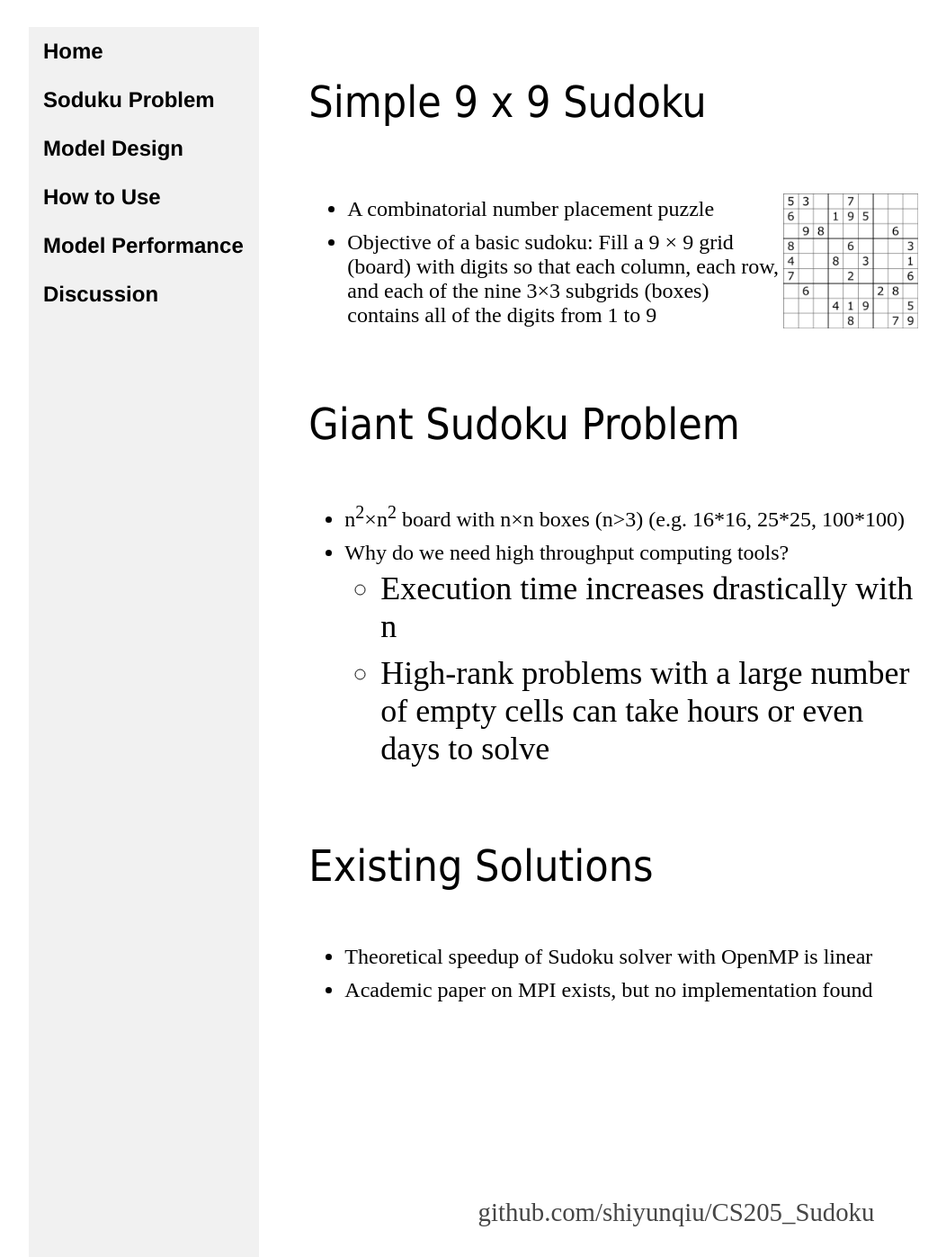
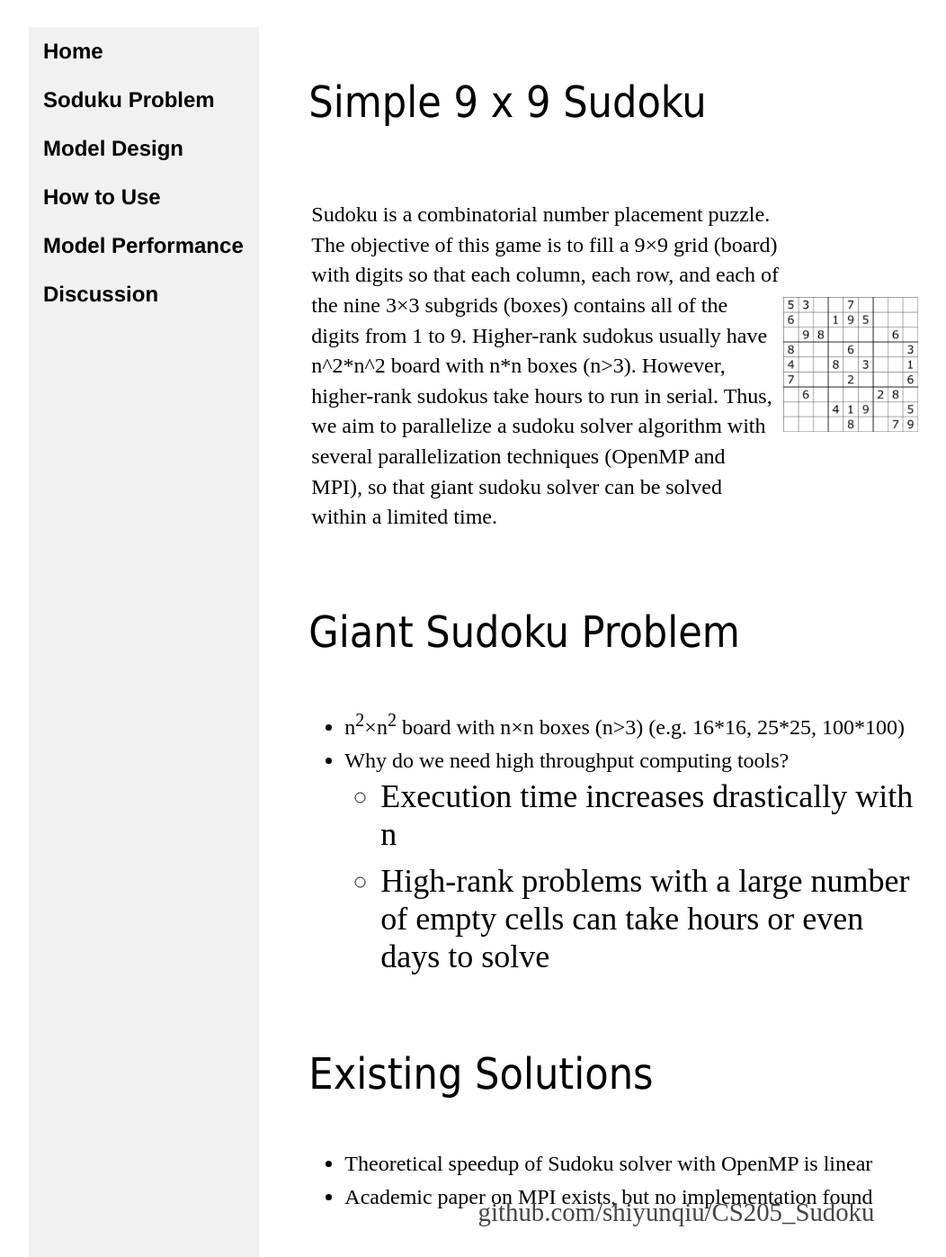
Before and after one commit to shuxiangru/CS205_G1.github.io, a Jekyll site: the page built from sudoku/index.html, in a window 1280 px wide and 1397 px high. Shown: the whole window at 90% size, without its empty margins (96-1148 px from the left). Built offline with Jekyll 4.4.1, drawn with Linux system fonts in a browser that asks for light colours.

Commit message:
Update index.html

```diff
--- a/sudoku/index.html
+++ b/sudoku/index.html
@@ -9,11 +9,15 @@ title: sudoku intro
 			<p class="subtitle">Simple 9 x 9 Sudoku</p>
 			<table>
 				<tr>
-					<td><ul>
-					  <li>A combinatorial number placement puzzle</li>
-					  <li>Objective of a basic sudoku: Fill a 9 × 9 grid (board) with digits so that each column,
-						  each row, and each of the nine 3×3 subgrids (boxes) contains all of the digits from 1 to 9</li>
-					</ul></td>
+					<td>
+					 <p>
+						 Sudoku is a combinatorial number placement puzzle. The objective of this game is to fill a 9×9 grid (board) with digits
+						 so that each column, each row, and each of the nine 3×3 subgrids (boxes) contains all of the digits from 1 to 9.
+						 Higher-rank sudokus usually have n^2*n^2 board with n*n boxes (n>3). However, higher-rank sudokus take hours to run in serial.
+						 Thus, we aim to parallelize a sudoku solver algorithm with several parallelization techniques (OpenMP and MPI),
+						 so that giant sudoku solver can be solved within a limited time.
+					</p>
+					</td>
 					<td><img src="/CS205_G1.github.io/img/basic_sudoku.png" alt="basic_sudoku" width="150" height="150"></td>
 
 				 </tr>
```
